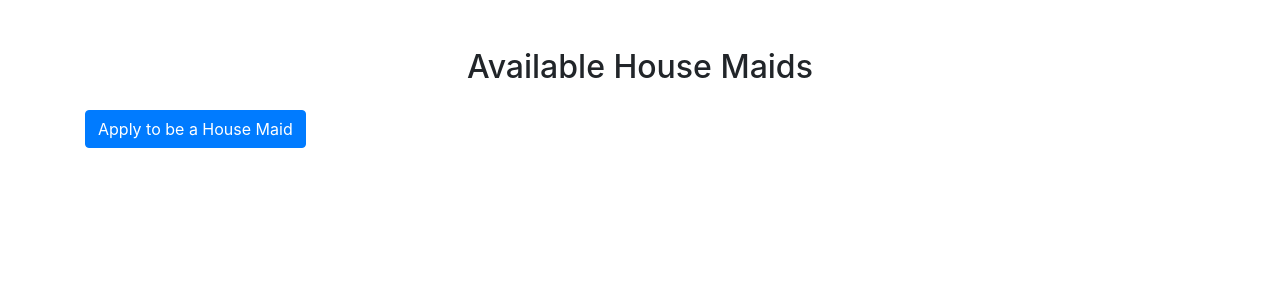
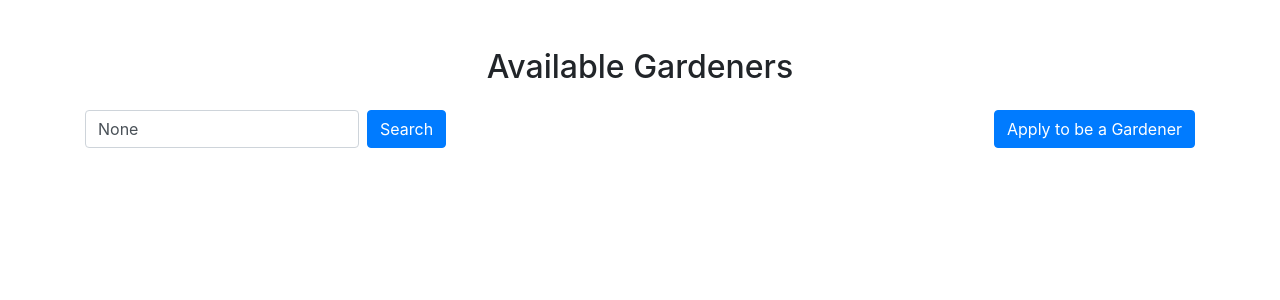
Before and after one commit to bmeennakshy/dlms, a Flask app: page /house_maid in a window 1280 px wide. Shown: the top 300 px of the page. Run offline with Flask 3, Linux system fonts and the light colour scheme; data that the repository does not hold is empty; some libraries are stand-ins or nearby versions.

Commit message:
Update house_maid.html

```diff
--- a/dlms/templates/house_maid.html
+++ b/dlms/templates/house_maid.html
@@ -3,17 +3,21 @@
 <head>
     <meta charset="UTF-8">
     <meta name="viewport" content="width=device-width, initial-scale=1.0">
-    <title>Available House Maids</title>
+    <title>Available Gardeners</title>
     <link rel="stylesheet" href="https://stackpath.bootstrapcdn.com/bootstrap/4.5.2/css/bootstrap.min.css">
 </head>
 <body>
     <div class="container mt-5">
-        <h2 class="text-center mb-4">Available House Maids</h2>
+        <h2 class="text-center mb-4">Available Gardeners</h2>
 
-        <button type="button" class="btn btn-primary" data-toggle="modal" data-target="#applyModal">
-            Apply to be a House Maid
+
+        <button type="button" class="btn btn-primary float-right" data-toggle="modal" data-target="#applyModal">
+            Apply to be a Gardener
         </button>
-
+        <form action="/gardener" method="GET" class="form-inline mb-4">
+            <input type="text" class="form-control mr-2" name="search" placeholder="Search by location" value="{{ request.args.get('search') }}">
+            <button type="submit" class="btn btn-primary">Search</button>
+        </form>
         <!-- Display application details -->
         {% if application_details %}
         <div class="mt-4">
@@ -21,25 +25,23 @@
             <p><strong>Name:</strong> {{ application_details.name }}</p>
             <p><strong>Phone:</strong> {{ application_details.phone }}</p>
             <p><strong>Location:</strong> {{ application_details.location }}</p>
-            <p><strong>Daily Wage:</strong> {{ application_details.daily_wages }}</p>
-            <p><strong>Experience:</strong> {{ application_details.experience }} years</p>
+            <p><strong>Hourly Wage:</strong> {{ application_details.hourly_wage }}</p>
+            <p><strong>Experience:</strong> {{ application_details.experience }}</p>
             <p><strong>Age:</strong> {{ application_details.age }}</p>
             <p><strong>Website:</strong> {{ application_details.website }}</p>
-            <p><strong>Services:</strong> {{ ', '.join(application_details.services) }}</p>
         </div>
         {% endif %}
 
-        <div class="row mt-4" id="maidList">
-            {% for maid in house_maids %}
+        <div class="row mt-4" id="gardenerList">
+            {% for gardener in gardeners %}
             <div class="col-md-4">
                 <div class="card mb-4">
                     <div class="card-body">
-                        <h5 class="card-title">{{ maid[2] }}</h5> <!-- full_name -->
-                        <p class="card-text">Location: {{ maid[5] }}</p> <!-- location -->
-                        <p class="card-text">Phone: {{ maid[4] }}</p> <!-- phone -->
-                        <p class="card-text">Daily Wage: {{ maid[7] }}</p> <!-- daily_wages -->
-                        <p class="card-text">Experience: {{ maid[8] }} years</p> <!-- experience -->
-                        <p class="card-text">Services: {{ maid[6] }}</p> <!-- services -->
+                        <h5 class="card-title">{{ gardener[2] }}</h5> <!-- full_name -->
+                        <p class="card-text">Location: {{ gardener[5] }}</p> <!-- location -->
+                        <p class="card-text">Phone: {{ gardener[4] }}</p> <!-- phone -->
+                        <p class="card-text">Hourly Wage: {{ gardener[7] }}</p> <!-- hourly_wage -->
+                        <p class="card-text">Experience: {{ gardener[8] }} years</p> <!-- experience -->
                     </div>
                 </div>
             </div>
@@ -51,13 +53,13 @@
             <div class="modal-dialog">
                 <div class="modal-content">
                     <div class="modal-header">
-                        <h5 class="modal-title" id="applyModalLabel">Apply to be a House Maid</h5>
+                        <h5 class="modal-title" id="applyModalLabel">Apply to be a Gardener</h5>
                         <button type="button" class="close" data-dismiss="modal" aria-label="Close">
                             <span aria-hidden="true">&times;</span>
                         </button>
                     </div>
                     <div class="modal-body">
-                        <form id="applyForm" action="/house_maid" method="POST">
+                        <form id="applyForm" action="/gardener" method="POST">
                             <div class="form-group">
                                 <label for="name">Full Name</label>
                                 <input type="text" class="form-control" id="name" name="name" value="{{ application_details.name if application_details else '' }}" required>
@@ -82,19 +84,9 @@
                                 <label for="username">Username</label>
                                 <input type="text" class="form-control" id="username" name="username" value="{{ session['username'] if 'username' in session else '' }}" required>
                             </div>
-
-                            <!-- Services Selection -->
                             <div class="form-group">
-                                <label for="services">Services Offered</label><br>
-                                <input type="checkbox" name="services" value="Nanny"> Nanny <br>
-                                <input type="checkbox" name="services" value="Elder Care"> Elder Care <br>
-                                <input type="checkbox" name="services" value="Caretaker for Injured"> Caretaker for Injured <br>
-                                <input type="checkbox" name="services" value="Household"> Household <br>
-                            </div>
-
-                            <div class="form-group">
-                                <label for="dailyWage">Base Daily Wage (for one service)</label>
-                                <input type="number" class="form-control" id="dailyWage" name="daily_wages" step="0.01" min="0" value="{{ application_details.daily_wages if application_details else '' }}" required>
+                                <label for="hourlyWage">Hourly Wage</label>
+                                <input type="number" class="form-control" id="hourlyWage" name="daily_wages" step="0.01" min="0" value="{{ application_details.hourly_wage if application_details else '' }}" required>
                             </div>
                             <div class="form-group">
                                 <label for="experience">Years of Experience</label>
```
